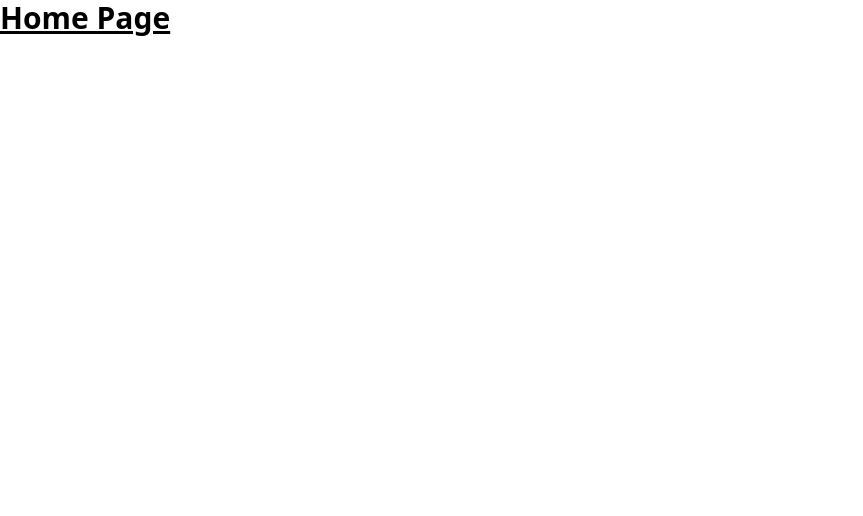
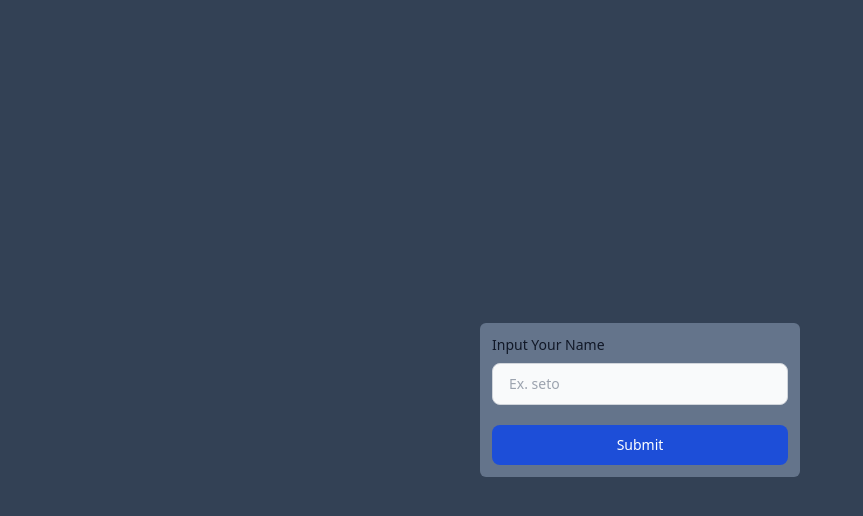
Before and after one commit to RizyaRafael/Client-GP2_H8-P2, a React (Vite) app: page / in a window 1280 px wide. Shown: the top 516 px of the page, without its empty margins (0-863 px from the left). Built offline with nearby package versions, Linux system fonts and the light colour scheme.

Commit message:
feat: form for homepage

```diff
--- a/src/pages/HomePage.jsx
+++ b/src/pages/HomePage.jsx
@@ -1,3 +1,32 @@
 export default function HomePage() {
-  return <h1 className="text-3xl font-bold underline">Home Page</h1>;
+  return (
+    <div className="container-100 h-screen flex items-center justify-center bg-slate-700">
+
+    <form className="lg:w-1/4 bg-slate-500 py-3 px-3 rounded-md md:w-2/4">
+      <div className="mb-5">
+        <label
+          htmlFor="email"
+          className="block mb-2 text-sm font-medium text-gray-900 dark:text-white"
+        >
+          Input Your Name
+        </label>
+        <input
+          type="email"
+          id="email"
+          className="bg-gray-50 border border-gray-300 text-gray-900 text-sm rounded-lg focus:ring-blue-500 focus:border-blue-500 block w-full p-2.5 dark:bg-gray-700 dark:border-gray-600 dark:placeholder-gray-400 dark:text-white dark:focus:ring-blue-500 px-4 dark:focus:border-blue-500"
+          placeholder="Ex. seto"
+          required=""
+        />
+      </div>
+      <button
+      style={{width: '100%'}}
+        type="submit"
+        className="text-white bg-blue-700 hover:bg-blue-800 focus:ring-4 focus:outline-none focus:ring-blue-300 font-medium rounded-lg text-sm w-full sm:w-auto px-5 py-2.5 text-center dark:bg-blue-600 dark:hover:bg-blue-700 dark:focus:ring-blue-800"
+      >
+        Submit
+      </button>
+    </form>
+    </div>
+
+  );
 }
```
Also changed, not shown: 1 other file (tests, documents, lock files or other folders).
